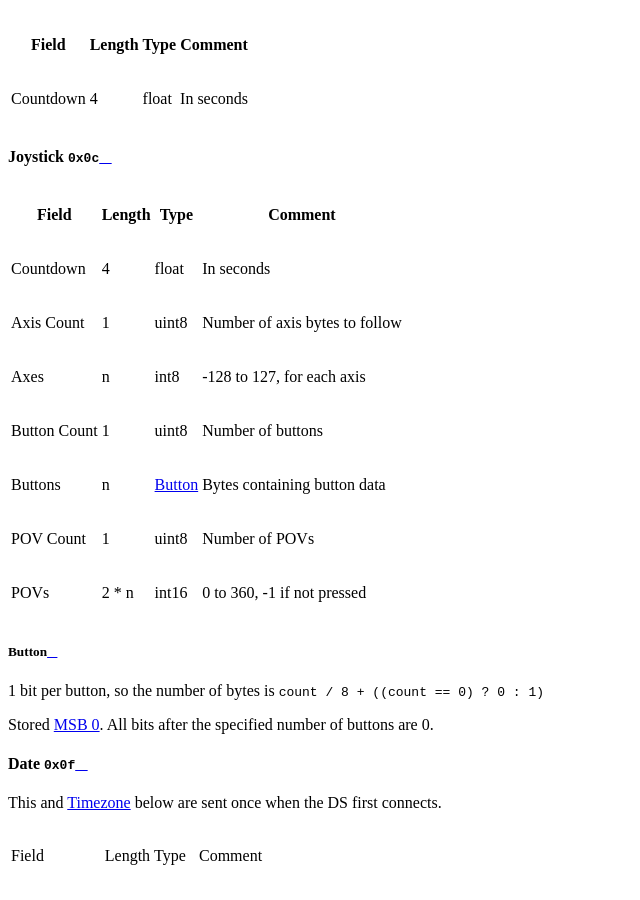
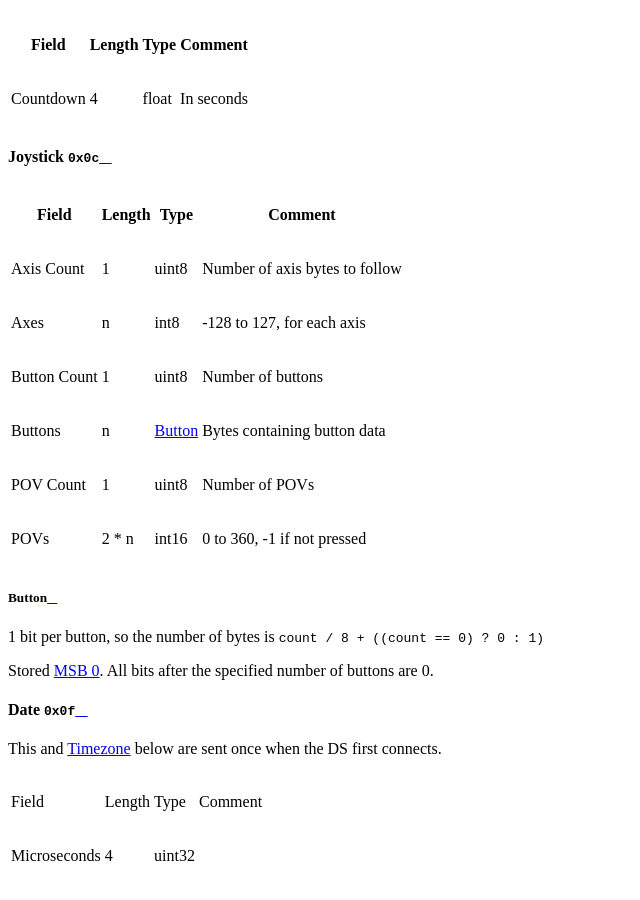
Before and after one commit to jcreigh/FRCture, a Sphinx documentation site: the page built from docs/driverstation/ds_to_rio.rst, in a window 1280 px wide and 900 px high, scrolled down 2272 px. Shown: the whole window, without its empty margins (0-640 px from the left). Built offline with Sphinx 7.4.7 and the Read the Docs theme 2.0.0, drawn with Linux system fonts in a browser that asks for light colours.

Commit message:
Remove erroneous Countdown from Joystick tag. (#2)

```diff
--- a/docs/driverstation/ds_to_rio.rst
+++ b/docs/driverstation/ds_to_rio.rst
@@ -127,8 +127,6 @@ Joystick ``0x0c``
    +--------------+--------+---------+-----------------------------------------------+
    | Field        | Length | Type    | Comment                                       |
    +==============+========+=========+===============================================+
-   | Countdown    | 4      | float   | In seconds                                    |
-   +--------------+--------+---------+-----------------------------------------------+
    | Axis Count   | 1      | uint8   | Number of axis bytes to follow                |
    +--------------+--------+---------+-----------------------------------------------+
    | Axes         | n      | int8    | -128 to 127, for each axis                    |
```
